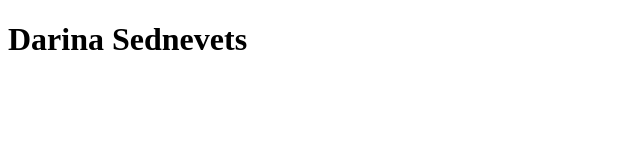
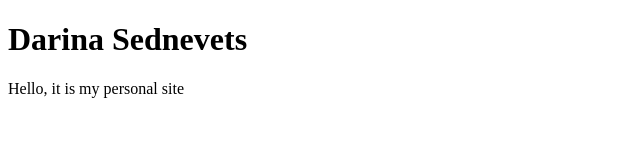
Before and after one commit to DarinaSednevets/personal-site, a plain HTML site: page index.html in a window 1280 px wide. Shown: the whole page, without its empty margins (0-640 px from the left). Drawn offline with Linux system fonts and the light colour scheme.

Commit message:
add some text

```diff
--- a/index.html
+++ b/index.html
@@ -8,5 +8,6 @@
   </head>
   <body>
     <h1>Darina Sednevets</h1>
+    <p>Hello, it is my personal site</p>
   </body>
 </html>
```
